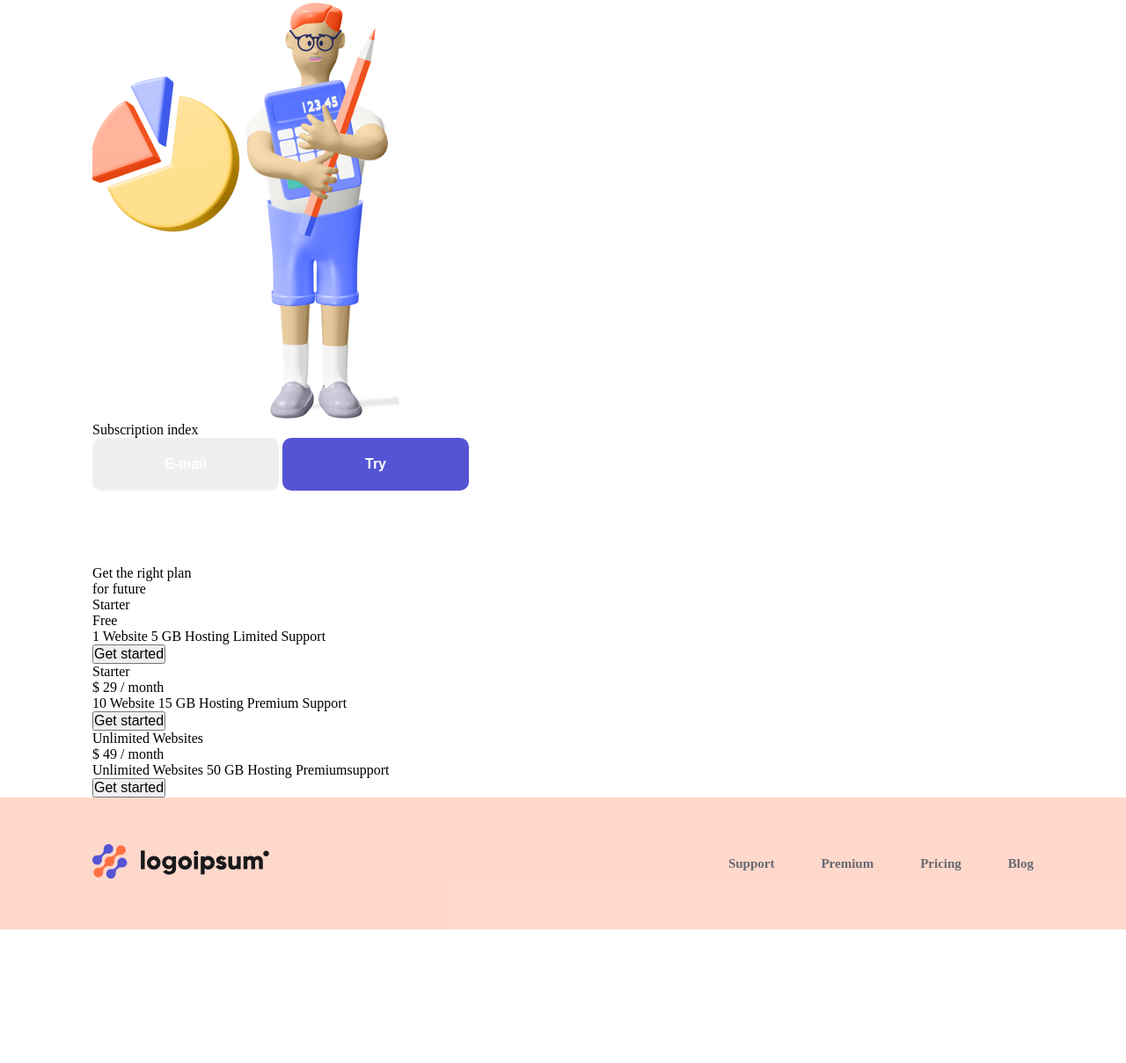
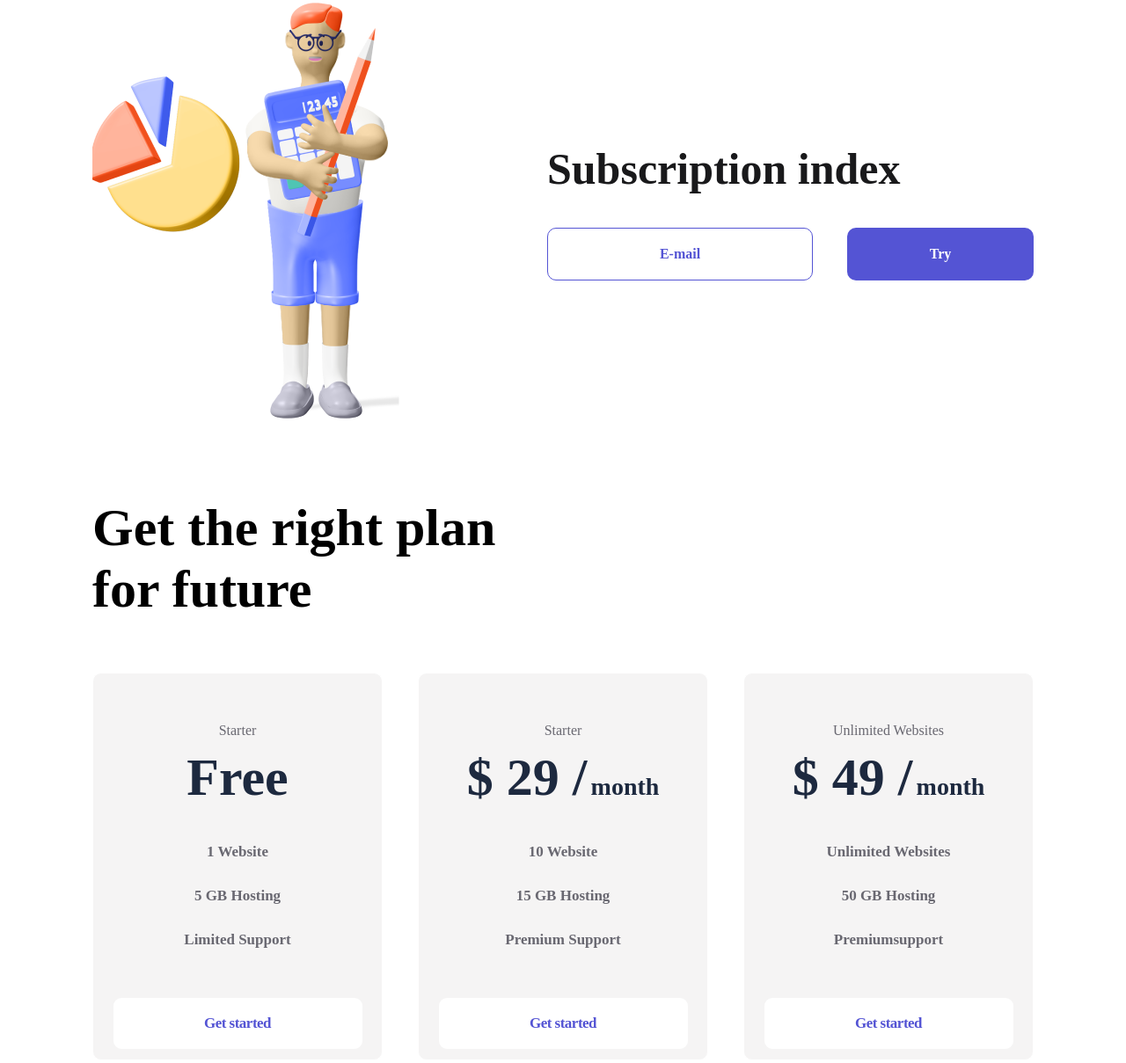
Before and after one commit to Rai8888/Byte-education-project, a plain HTML site: page index.html in a window 1280 px wide. Shown: the part 782-1991 px from the top of the page at 88% size. Before the commit the page ends 1839 px from the top, so only its background shows below. Drawn offline with Linux system fonts and the light colour scheme.

Commit message:
Update style.css

```diff
--- a/style/style.css
+++ b/style/style.css
@@ -3,7 +3,7 @@
   padding: 0;
   font-size: 16px;
   font-weight: normal;
-
+  font-family: DM Sans;
 }
 .container {
   max-width: 1070px;
@@ -14,7 +14,7 @@
   background-color: rgba(255, 113, 67, .27);
   padding: 38px 0 48px;
 }
-.header__flex, .footer__flex, .about{
+.header__flex, .footer__flex, .about, .index{
   display: flex;
   justify-content: space-between;
 }
@@ -72,6 +72,25 @@
   max-width: 467px;
   margin-bottom: 30px;
 }
+.about__index{
+  font-size: 50px;
+  font-weight: bold;
+  line-height: 57px;
+  letter-spacing: -1.6 px;
+  color: #19191b;
+  max-width: 556px;
+  margin-bottom: 38px;
+}
+.about__plan{
+  font-family: DM Sans;
+  font-size: 60px;
+  font-style: normal;
+  font-weight: 700;
+  line-height: 70px;
+  letter-spacing: -1.8 px;
+  text-align: left;
+
+}
 
 
 .about__text{
@@ -100,6 +119,94 @@
   transition: 500ms;
 }
 
+.button__email{
+  background: none;
+  color: #5454d4;
+  border: 1px solid #5454d4;
+  margin-right: 35px;
+  width: 302px;
+}
+.button__email:hover{
+  background:  #a4a4eb;
+  transition: 500ms;
+}
+
+
+/*--3 sections--*/
+.price__items{
+    display: flex;
+    justify-content: space-between;
+    align-items: center;
+    gap: 25px;
+    margin: 60px 0 100px 0;
+  }
+
+
+  .price__item{
+    border: 1px solid #fff;
+    background-color: rgba(156, 150, 150, 0.1);
+    text-align: center;
+    width: 330px;
+    height: 441px;
+    padding: 40px 0;
+    box-sizing: border-box;
+    border-radius: 10px;
+    color: #696871;
+  }
+
+  .price__item:hover{
+    background-color: #FF7143;
+    color: #fff;
+    transition: 500ms;
+  }
+
+   .price__list {
+    margin: 20px 0 40px 0;
+  }
+  .price__list span, .price__item {
+    display: block;
+    font-weight: bold;
+    font-size: 17px;
+    line-height: 50px;
+    letter-spacing: -0.5 px;
+  }
+
+  .price__value, .price__month{
+    font-size: 60px;
+    line-height: 56px;
+    letter-spacing: -1 px;
+    font-weight: 700;
+    color:#1D293F;
+  }
+
+  .price__month{
+    font-size: 28px;
+  }
+
+
+  .button__fill{
+    height: 60px;
+    width: 285px;
+    left: 0px;
+    top: 0px;
+    border-radius: 10px;
+    background-color: #fff;
+    color: #5454d4;
+    font-weight: bold;
+    font-size: 17px;
+    line-height: 22px;
+    letter-spacing:  -0.5px;
+    border: 1px solid rgba(156, 150, 150, 0.1);
+  }
+
+  .button__fill:hover{
+   background:  #e75f36;
+   color: #fff;
+   transition: 500ms;
+}
+
+
+
 
 /*--footer--*/
 .footer{
```
